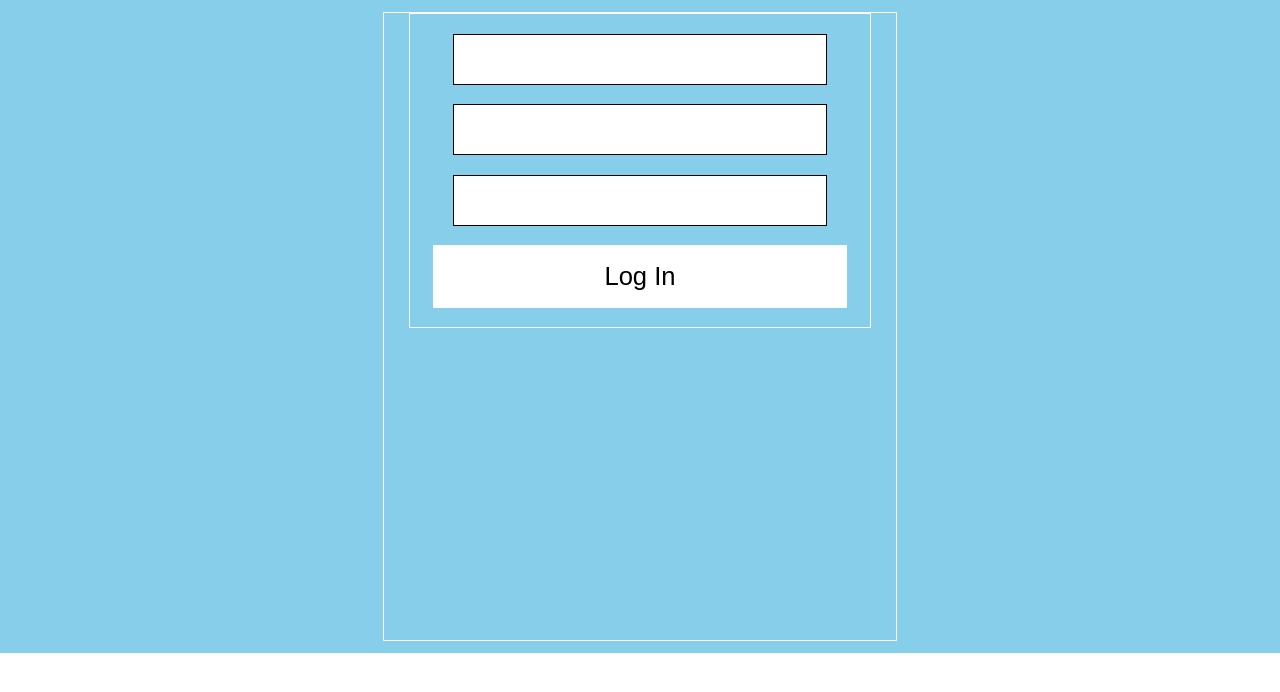
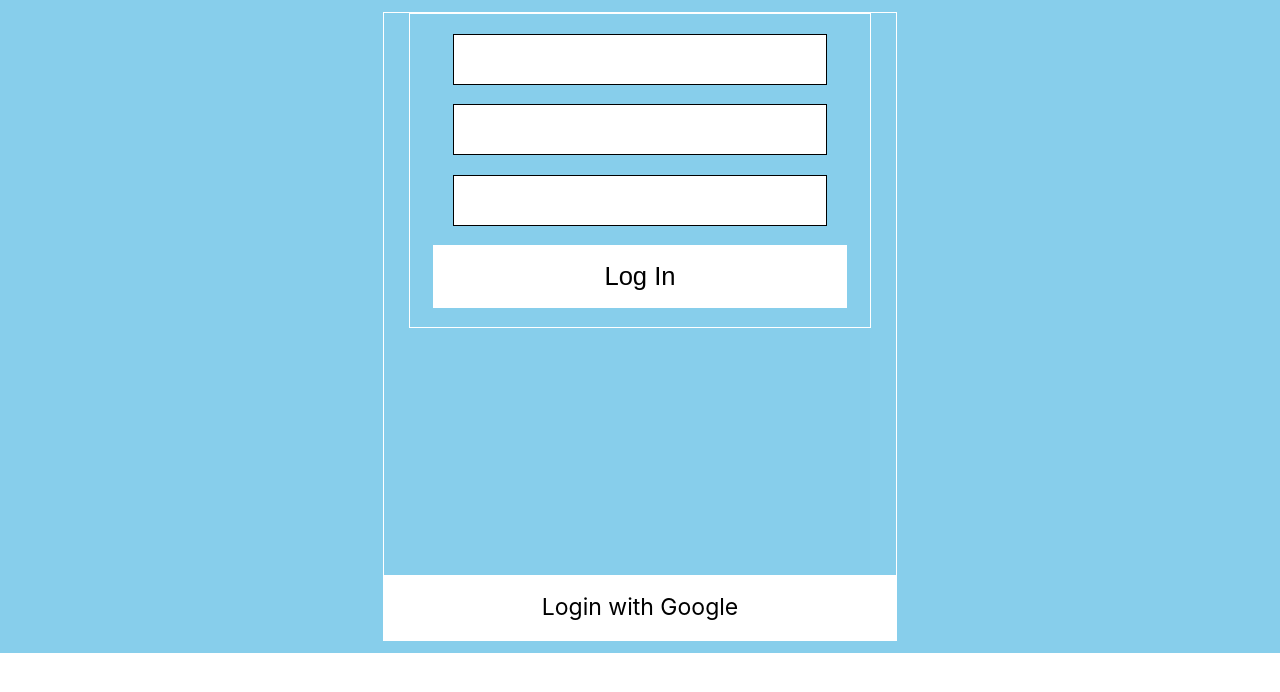
Before and after one commit to MokuaEnock/daraja, a React (Create React App) app: page /login in a window 1280 px wide. Shown: the top 692 px of the page. Built offline with nearby package versions, Linux system fonts and the light colour scheme.

Commit message:
add login with google to login page

```diff
--- a/src/Landing.js
+++ b/src/Landing.js
@@ -22,6 +22,8 @@ export default function Landing() {
         />
         <button type="submit">Submit</button>
       </form>
+
+      <span></span>
     </main>
   );
 }
--- a/src/Login.js
+++ b/src/Login.js
@@ -10,6 +10,8 @@ export default function Login() {
 
         <button type="submit">Log In</button>
       </form>
+
+      <span>Login with Google</span>
     </main>
   );
 }
```
